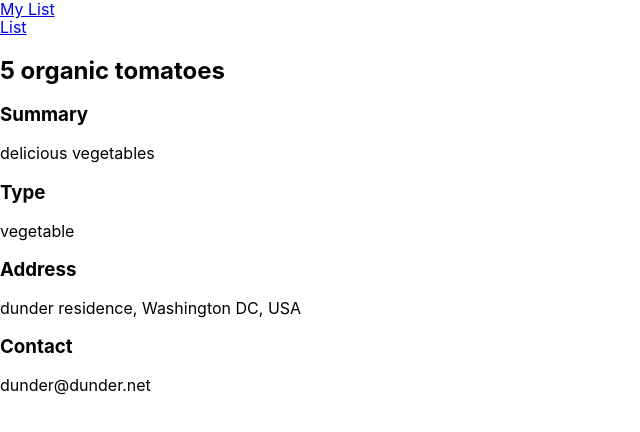
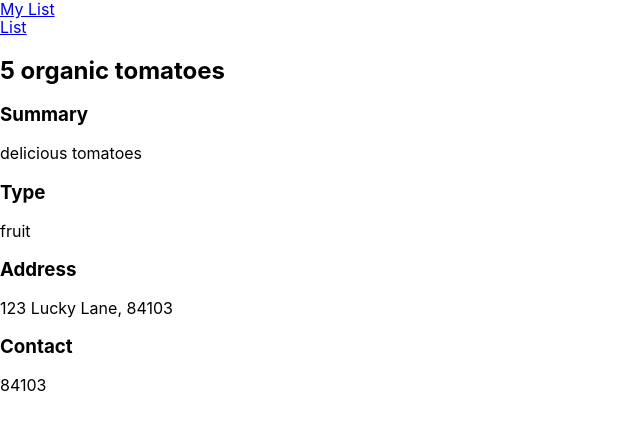
Before and after one commit to Mengqi89/open-garden-client, a React (Create React App) app: page /list/0 in a window 1280 px wide. Shown: the top 432 px of the page, without its empty margins (0-640 px from the left). Built offline with nearby package versions, Linux system fonts and the light colour scheme.

Commit message:
added dynamic ListingPage

```diff
--- a/src/App.js
+++ b/src/App.js
@@ -9,7 +9,47 @@ import AddListingPage from './components/AddListingPage/AddListingPage'
 import MyList from './components/MyListPage/MyListPage'
 import EditListingPage from './components/EditListingPage/EditListingPage'
 
+
+const LISTINGS = [
+  {
+    id: 0,
+    title: '5 organic tomatoes',
+    summary: 'delicious tomatoes',
+    address: '123 Lucky Lane, 84103',
+    type: 'fruit',
+    zip: '84103'
+  },
+  {
+    id: 1,
+    title: 'fresh peaches',
+    summary: 'good peaches',
+    address: '123 Sad Lane, 84102',
+    type: 'fruit',
+    zip: '84102'
+  },
+  {
+    id: 2,
+    title: 'one watermelon',
+    summary: 'a giant watermelon',
+    address: '311 Snake Lane, 84105',
+    type: 'fruit',
+    zip: '84105'
+  },
+  {
+    id: 3,
+    title: 'potatoes',
+    summary: 'organic potatoes',
+    address: '333 Trump Lane, 84103',
+    type: 'vegetable',
+    zip: '84103'
+  }
+]
+
 class App extends Component {
+
+  // state = {
+  //   listings: LISTINGS
+  // }
 
   render() {
     return (
@@ -23,11 +63,11 @@ class App extends Component {
             <Route
               exact
               path={'/list'}
-              component={ListPage}></Route>
+              render={() => <ListPage list={LISTINGS} />}></Route>
             <Route
               exact
               path={'/list/:listId'}
-              component={ListingPage}></Route>
+              render={() => <ListingPage list={LISTINGS} />}></Route>
             <Route
               exact
               path={'/register'}
@@ -56,4 +96,4 @@ class App extends Component {
   }
 }
 
-export default App;
+export default App
--- a/src/components/AddListingPage/AddListingPage.js
+++ b/src/components/AddListingPage/AddListingPage.js
@@ -1,6 +1,5 @@
 import React from 'react';
 import AddListingForm from '../AddListingForm/AddListingForm'
-import ListingPage from '../ListingPage/ListingPage'
 import { Link } from 'react-router-dom'
 
 function AddListingPage(props) {
--- a/src/components/ListPage/ListPage.js
+++ b/src/components/ListPage/ListPage.js
@@ -2,7 +2,6 @@ import React, { Component } from 'react'
 import { Link } from 'react-router-dom'
 import SearchBar from '../SearchBar/SearchBar'
 import FilterableList from '../FilterableList/FilterableList'
-
 
 
 class ListPage extends Component {
@@ -11,41 +10,6 @@ class ListPage extends Component {
         filterOption: 'all'
     }
 
-    // componentDidMount() {
-    //     this.setState({
-    //         listings: this.state.all
-    //     })
-    // }
-
-    // handleZipChange = event => {
-    //     const zip = event.target.value
-    //     this.setState({
-    //         zip
-    //     })
-    //     if (zip === '') {
-    //         this.setState({
-    //             listings: this.state.all
-    //         })
-    //     } else {
-    //         const filteredList = this.state.all.filter(listing => listing.zip === zip)
-    //         this.setState({
-    //             listings: filteredList
-    //         })
-    //     }
-    // }
-    // handleTypeChange = event => {
-    //     const query = event.target.value
-    //     if (query === 'all') {
-    //         this.setState({
-    //             listings: this.state.all
-    //         })
-    //     } else {
-    //         const filteredList = this.state.all.filter(listing => listing.type === query)
-    //         this.setState({
-    //             listings: filteredList
-    //         })
-    //     }
-    // }
     updateZip(zip) {
         this.setState({
             zip
@@ -69,7 +33,7 @@ class ListPage extends Component {
                     handleZip={zip => this.updateZip(zip)}
                     handleFilterChange={option => this.updateFilterOption(option)} />
                 <FilterableList
-                    listings={LISTINGS}
+                    listings={this.props.list}
                     zip={this.state.zip}
                     option={this.state.filterOption} />
             </div>
--- a/src/components/ListingPage/ListingPage.js
+++ b/src/components/ListingPage/ListingPage.js
@@ -1,17 +1,13 @@
-import React, { Component } from 'react';
+import React from 'react'
 import { Link } from 'react-router-dom'
+import { withRouter } from 'react-router-dom'
 
-class ListingPage extends Component {
-    state = {
-        id: 0,
-        listing_title: '5 organic tomatoes',
-        listing_summary: 'delicious vegetables',
-        listing_type: 'vegetable',
-        contact: 'dunder@dunder.net',
-        address: 'dunder residence, Washington DC, USA'
-    }
+function ListingPage(props) {
 
-    render() {
+    const id = Number(props.match.params.listId)
+    const listing = props.list.filter(listing => listing.id === id)
+    console.log(props.list)
+    console.log(listing)
     return (
         <div>
             <nav >
@@ -19,30 +15,29 @@ class ListingPage extends Component {
                 <Link to='/list'>List</Link>
             </nav>
             <header>
-                    <h2>{this.state.listing_title}</h2>
+                <h2>{listing[0].title}</h2>
             </header>
             <section>
                 <div>
                     <h3>Summary</h3>
-                        <p>{this.state.listing_summary}</p>
+                    <p>{listing[0].summary}</p>
                 </div>
                 <div>
                     <h3>Type</h3>
-                        <p>{this.state.listing_type}</p>
+                    <p>{listing[0].type}</p>
                 </div>
                 <div>
                     <h3>Address</h3>
-                        <p>{this.state.address}</p>
+                    <p>{listing[0].address}</p>
                 </div>
                 <div>
                     <h3>Contact</h3>
-                        <p>{this.state.contact}</p>
+                    <p>{listing[0].zip}</p>
                 </div>
             </section>
 
         </div>
-        );
-    }
+    )
 }
 
-export default ListingPage;
+export default withRouter(ListingPage)
```
Lines whose indentation alone changed are shown as unchanged.
